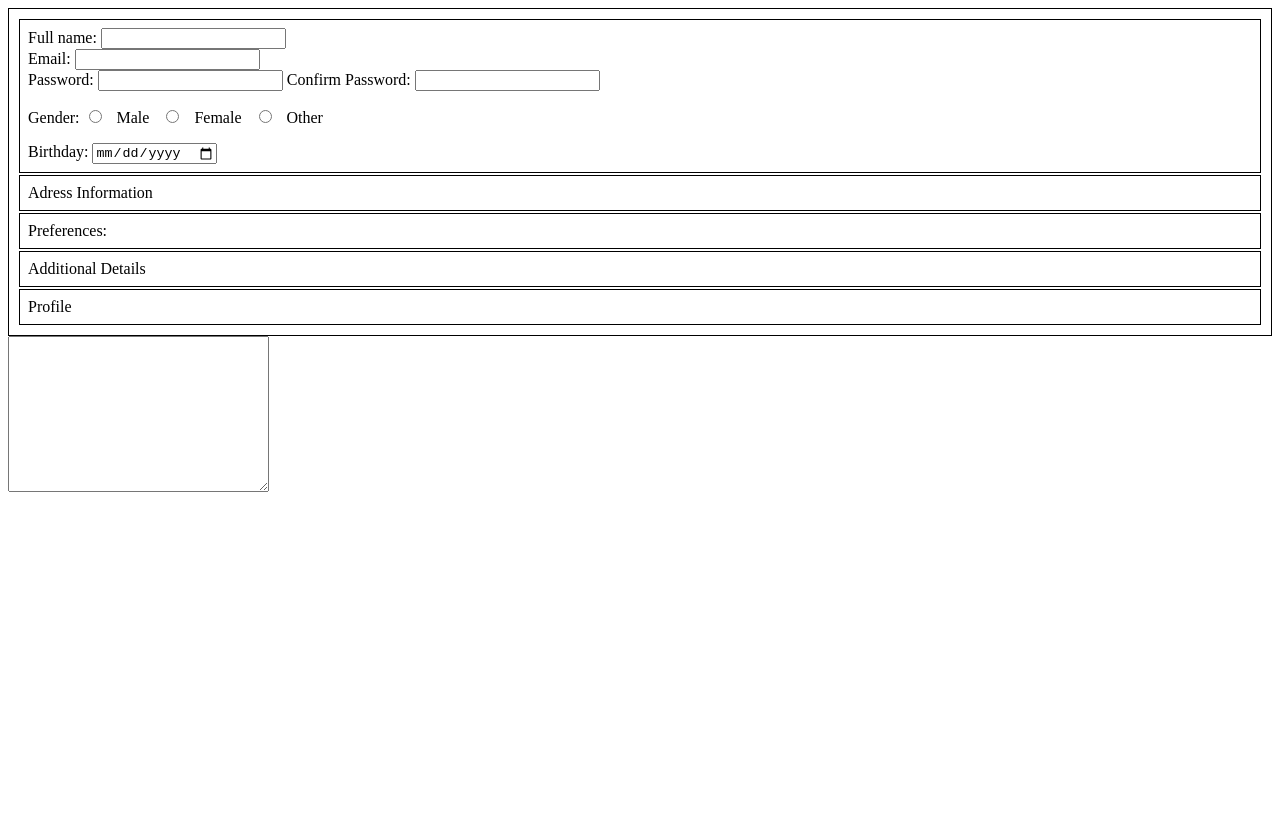
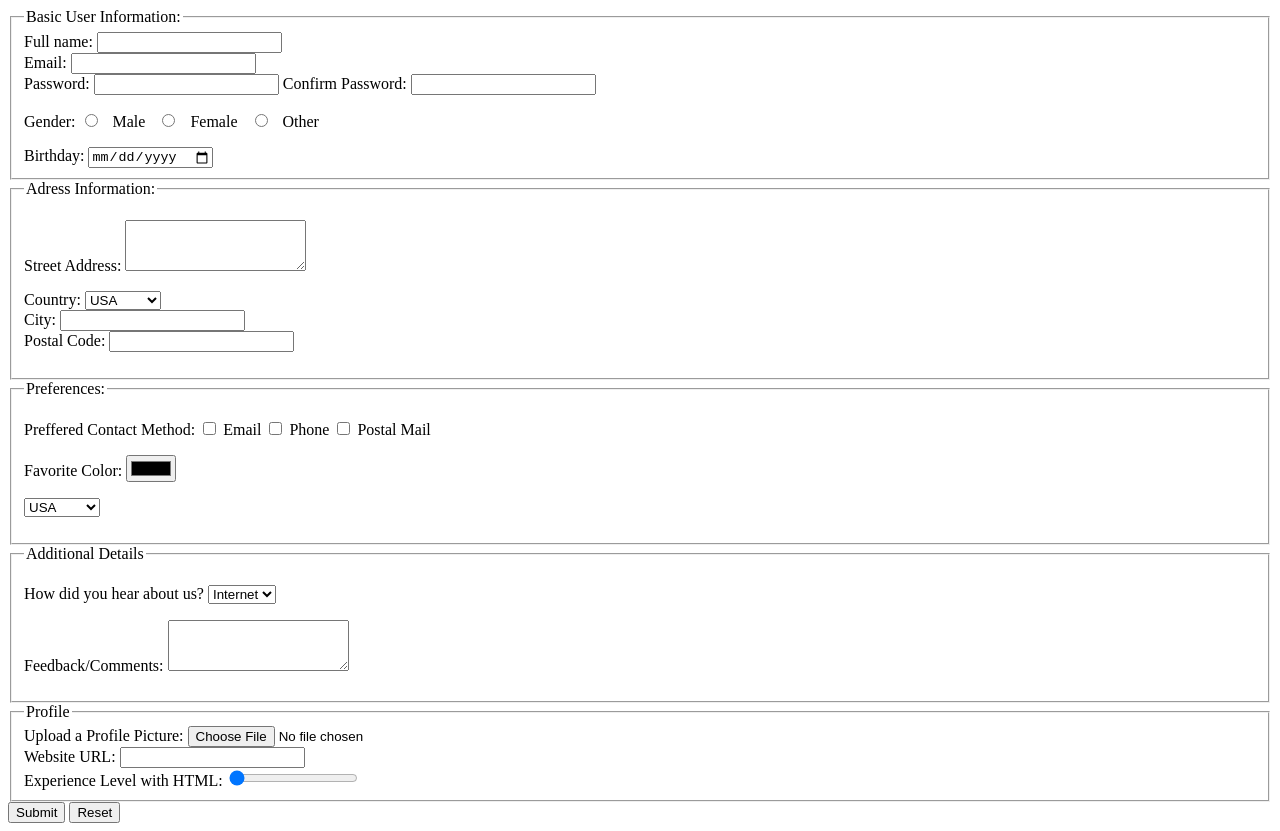
Before and after one commit to sdmnc/tekwill-frontend, a plain HTML site: page registrationform.html in a window 1280 px wide. Before the commit the page ends 800 px from the top, so only its background shows below. Drawn offline with Linux system fonts and the light colour scheme.

Commit message:
Final after validation

```diff
--- a/registrationform.html
+++ b/registrationform.html
@@ -1,78 +1,134 @@
 <!DOCTYPE html>
-<html>
-<style>
-    table,
-    th,
-    td {
-        border: 1px solid black;
-        padding: 8px;
-    }
-</style>
+<html lang="en">
+
+<head>
+    <title>Registration Form</title>
+</head>
 
 <body>
 
-    <table style="width:100%;">
-        <tr>
-
-            <td>
-                <form action="/action_page.php ">
-
     <!-- Full Name Email Passord inputs. -->
 
-                    <label for="fullname"> Full name:</label>
+    <fieldset>
+        <legend>Basic User Information:</legend>
+
+        <label for="full-name"> Full name:</label>
         <input type="text" id="full-name" name="full-name" value=""> <br>
         <label for="email"> Email:</label>
         <input type="text" id="email" name="email" value=""> <br>
         <label for="password"> Password:</label>
         <input type="password" id="password" name="password" value="">
         <label for="password"> Confirm Password:</label>
-                    <input type="password" id="password" name="password" value=""> <br>
+        <input type="password" id="confirm-password" name="confirm-password" value=""> <br>
 
         <!-- Gender Input. -->
         <p>Gender:
             <input type="radio" id="male" name="gender" value="Male">
-                          <label for="malel">Male</label>
+              <label for="male">Male</label>
               <input type="radio" id="female" name="gender" value="Female">
               <label for="female">Female</label>
               <input type="radio" id="other" name="gender" value="Other">
               <label for="other">Other</label><br>
         </p>
 
-
         <!-- Birth day Input. -->
 
         <label for="birthday">Birthday:</label>
         <input type="date" id="birthday" name="birthday">
 
+    </fieldset>
+
+    <fieldset>
+        <legend>Adress Information:</legend>
+        <form action="/action_page.php">
+            <p>Street Address: <textarea name="message" rows="3" cols="20"> </textarea>
+            </p>
+            <p>Country: <select>
+                    <option value="USA"> USA</option>
+                    <option value="Moldova"> Moldova</option>
+                    <option value="UK"> UK</option>
+                    <option value="Romania"> Romania</option>
+                </select>
+                <br>
+
+                <label for="city"> City:</label>
+                <input type="text" id="city" name="city" value=""> <br>
+
+                <label for="postal-code"> Postal Code:</label>
+                <input type="text" id="postal-code" name="postal-code" value=""> <br>
+
+        </form>
+    </fieldset>
+
+    <fieldset>
+        <legend>Preferences:</legend>
+        <form action="/action_page.php">
+            <p> Preffered Contact Method:
+                <input type="checkbox" id="method1" name="method1" value="Email">
+                <label for="method1"> Email</label>
+                <input type="checkbox" id="method2" name="method2" value="Phone">
+                <label for="method2"> Phone</label>
+                <input type="checkbox" id="method3" name="method3" value="Postal Mail">
+                <label for="method3"> Postal Mail</label><br>
+            </p>
+
+            <p> Favorite Color:
+                <label for="favcolor"></label>
+                <input type="color" id="favcolor" name="favcolor">
+            </p>
+            <p>
+
+                <select>
+                    <option value="USA"> USA</option>
+                    <option value="Moldova"> Moldova</option>
+                    <option value="UK"> UK</option>
+                    <option value="Romania"> Romania</option>
+                </select>
+
+            </p>
 
         </form>
 
-            </td>
-        </tr>
 
-        <tr>
-            <td>Adress Information</td>
-        </tr>
+    </fieldset>
 
-        <tr>
-            <td>Preferences:</td>
-        </tr>
-        <tr>
-            <td>Additional Details</td>
-        </tr>
+    <fieldset>
+        <legend>Additional Details</legend>
 
-        <tr>
-            <td>Profile</td>
-        </tr>
+        <p>
+            How did you hear about us?
+            <select>
+                <option value="Internet"> Internet</option>
+                <option value="Radio"> Radio</option>
+                <option value="TV"> TV</option>
+                <option value="Other"> Other</option>
+            </select>
+        </p>
 
+        <p>Feedback/Comments: <textarea name="message" rows="3" cols="20"> </textarea>
 
+    </fieldset>
+    <fieldset>
+        <legend>Profile</legend>
+        <form>
+            <label for="myfile">Upload a Profile Picture:</label>
+            <input type="file" id="myfile" name="myfile">
+        </form>
+        <form>
+            <label for="homepage">Website URL:</label>
+            <input type="url" id="homepage" name="homepage">
+        </form>
 
-    </table>
-</body>
+        <form oninput="result.value = slider.value">
+            <label for="experience-level">Experience Level with HTML:</label>
+            <input type="range" id="experience-level" name="experience-level" min="0" max="10" value="0">
+            <output name="result" for="slider"></output>
+        </form>
+    </fieldset>
 
-<textarea name="Basic User Information:" rows="10" cols="30">
-    </textarea>
-
+    <!-- Submit Reset buttons -->
+    <form action="/action_page.php"></form>
+    <input type="submit" value="Submit"> <input type="reset" value="Reset">
 
 
 </body>
```
Lines whose indentation alone changed are shown as unchanged.
